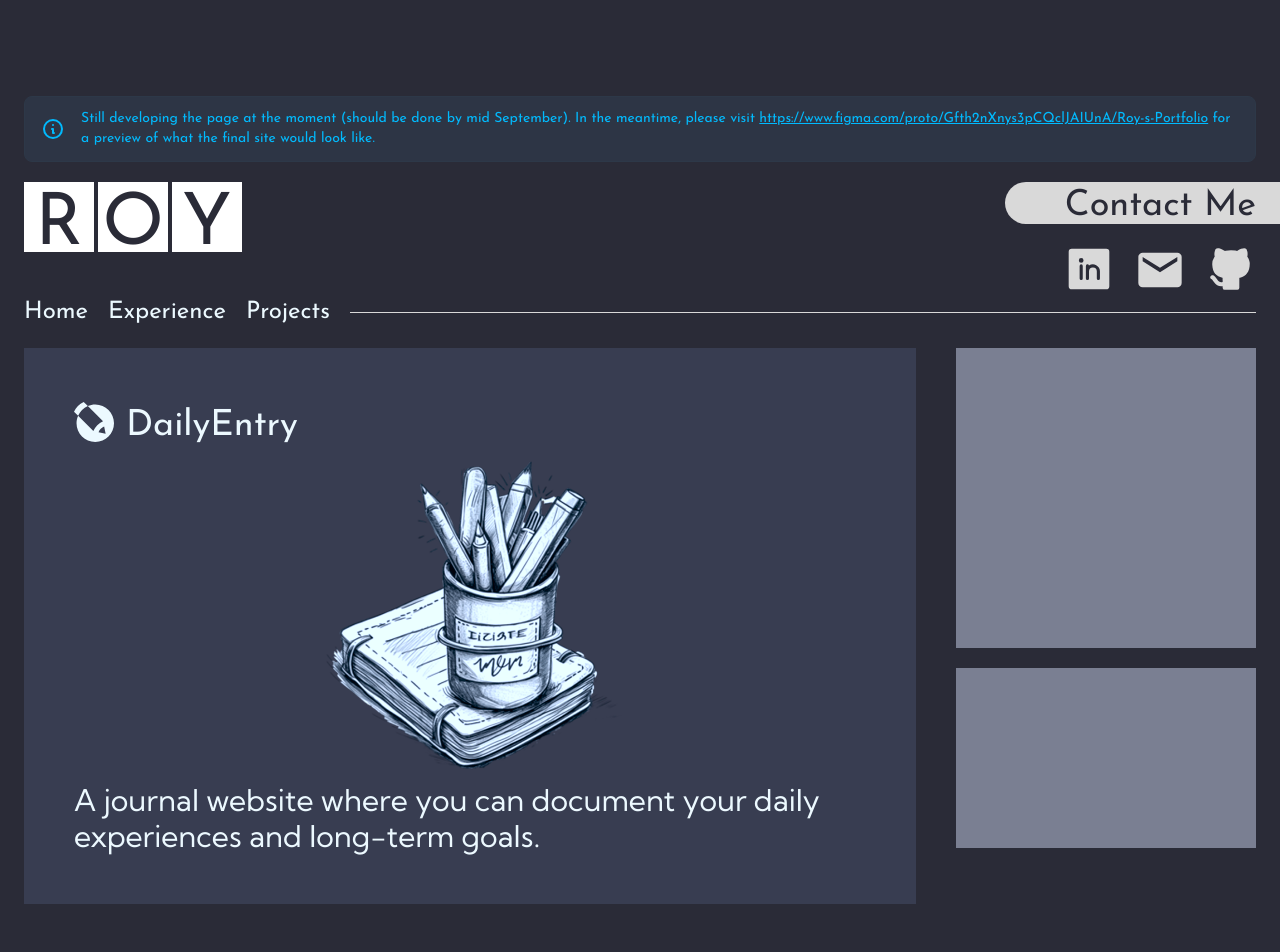
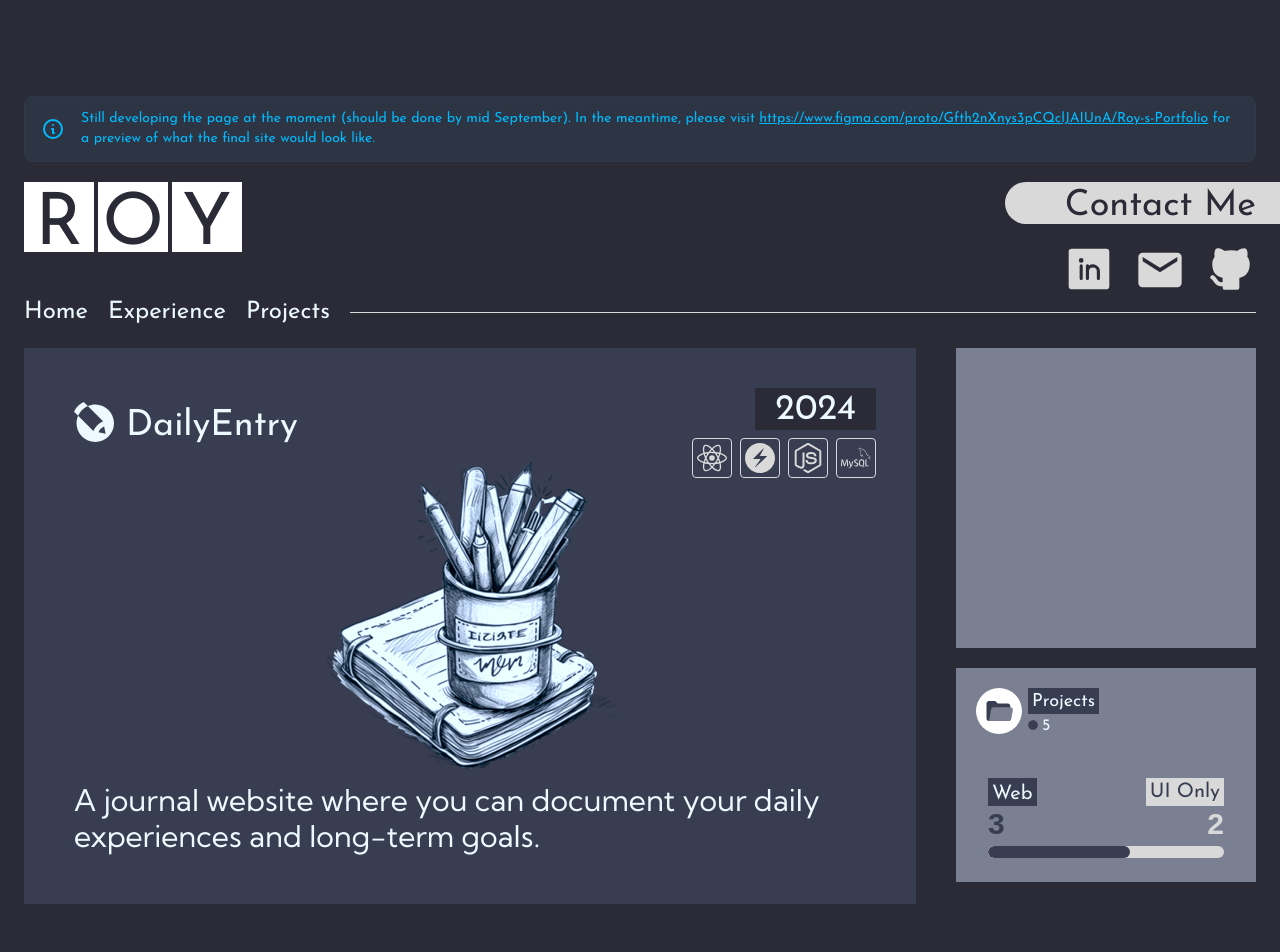
Before and after one commit to RoyCDev/portfolio, a React (Vite) app: page /project in a window 1280 px wide. Shown: the top 952 px of the page. Built offline with nearby package versions, Linux system fonts and the light colour scheme; a web font is replaced by a local one.

Commit message:
project count summary & added year and tools for featured project

```diff
--- /dev/null
+++ b/src/pages/ProjectPage/FolderIcon.tsx
@@ -0,0 +1,14 @@
+interface FolderIconProps {
+  className: string
+}
+
+function FolderIcon({ className }: FolderIconProps) {
+  return (
+    <svg className={className} stroke="currentColor" fill="currentColor" stroke-width="0" version="1" viewBox="0 0 48 48" enable-background="new 0 0 48 48" height="1em" width="1em" xmlns="http://www.w3.org/2000/svg">
+      <path fill="#383D51" d="M38,12H22l-4-4H8c-2.2,0-4,1.8-4,4v24c0,2.2,1.8,4,4,4h31c1.7,0,3-1.3,3-3V16C42,13.8,40.2,12,38,12z"></path>
+      <path fill="#7A7F92" d="M42.2,18H15.3c-1.9,0-3.6,1.4-3.9,3.3L8,40h31.7c1.9,0,3.6-1.4,3.9-3.3l2.5-14C46.6,20.3,44.7,18,42.2,18z"></path>
+    </svg>
+  )
+}
+
+export default FolderIcon;
--- a/src/pages/ProjectPage/index.tsx
+++ b/src/pages/ProjectPage/index.tsx
@@ -1,28 +1,74 @@
 import projects from "../../assets/data/projects.ts"
 import { SiLivejournal } from "react-icons/si";
+import skillIcons from "../../assets/data/skillIcons.ts";
 import SectionTag from "../../components/SectionTag.tsx";
 import ProjectItem from "./ProjectItem.tsx";
+import FolderIcon from "./FolderIcon.tsx";
+import { FaCircle } from "react-icons/fa";
 
 function ProjectPage() {
   const [featuredProject, ...otherProjects] = projects;
+  const webCount = projects.filter(proj => proj.category === "Web").length
+  const uiCount = projects.length - webCount;
 
   return (
     <main className="mt-5">
       {/* top half */}
       <div className="flex items-start gap-10">
-        <section className="flex-1 bg-primary p-12.5">
+        <section className="flex-1 bg-primary p-12.5 relative">
           <div className="flex items-center gap-3">
             <SiLivejournal size={40} />
             <p className="text-4xl mt-2">{featuredProject.name}</p>
           </div>
+
+          <div className="absolute top-10 right-10">
+            <p className="text-4xl bg-base-100 w-fit ml-auto mb-2 pt-0.5 px-5">{featuredProject.year}</p>
+            <ul className="flex gap-2 text-3xl text-accent">
+              {featuredProject.tools.map(tool => {
+                const Icon = skillIcons[tool]
+                return (
+                  <li key={tool} className="border-1 p-1 rounded tooltip tooltip-bottom" data-tip={tool}>
+                    <Icon />
+                  </li>)
+              })}
+            </ul>
+          </div>
+
           <div className="flex justify-around items-center">
             <img src={featuredProject.image} alt={featuredProject.name} className="size-84" />
           </div>
           <p className="font-kumbh text-3xl">{featuredProject.description}</p>
         </section>
+
         <div className="w-75 space-y-5">
           <section className="size-75 bg-secondary" />
-          <section className="w-75 h-45 bg-secondary" />
+
+          <section className="bg-secondary p-5 pb-4">
+            <div className="flex items-start gap-1.5">
+              <div className="bg-white w-fit rounded-full p-2">
+                <FolderIcon className="text-primary text-3xl" />
+              </div>
+              <div>
+                <p className="text-lg bg-primary px-1 pt-0.5 leading-6">Projects</p>
+                <p className="flex items-center gap-1">
+                  <FaCircle className="text-[10px] -mt-0.5 text-primary" /> {projects.length}
+                </p>
+              </div>
+            </div>
+            <div className="mt-10 mx-3">
+              <div className="flex justify-between">
+                <div>
+                  <p className="bg-primary text-xl h-7 px-1 pt-0.5">Web</p>
+                  <p className="font-playpen text-3xl font-semibold text-primary">{webCount}</p>
+                </div>
+                <div className="text-end">
+                  <p className="text-xl bg-accent text-primary h-7 px-1 ">UI Only</p>
+                  <p className="font-playpen text-3xl font-semibold text-accent">{uiCount}</p>
+                </div>
+              </div>
+              <progress className="progress progress-primary bg-accent h-3" value={webCount / projects.length} max="1" />
+            </div>
+          </section>
         </div>
       </div>
 
```
